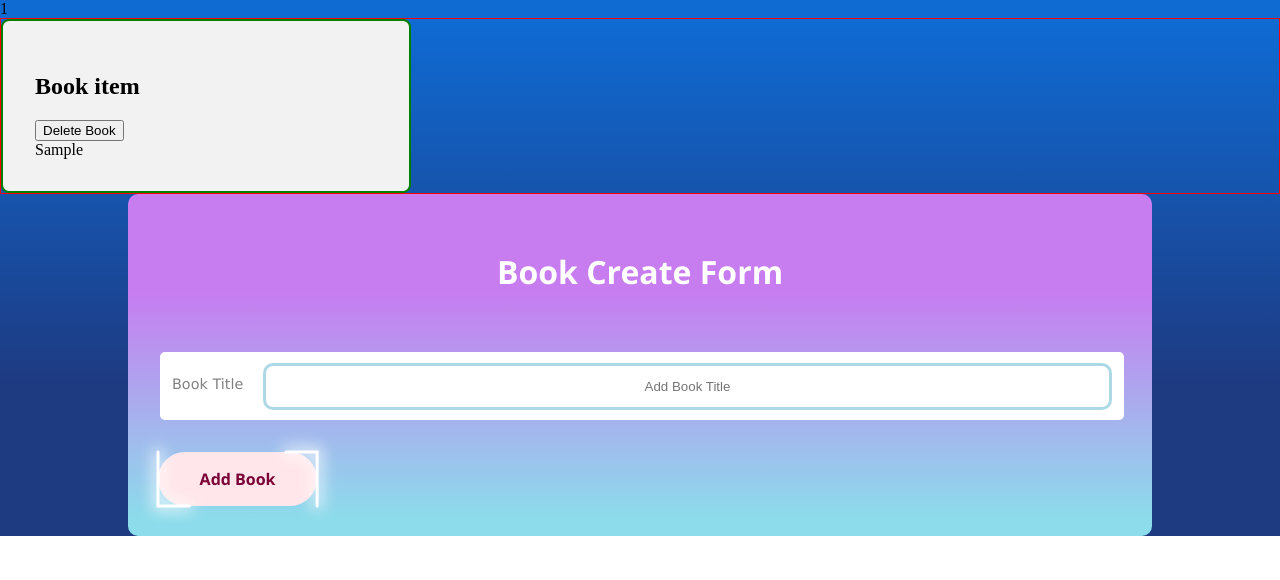
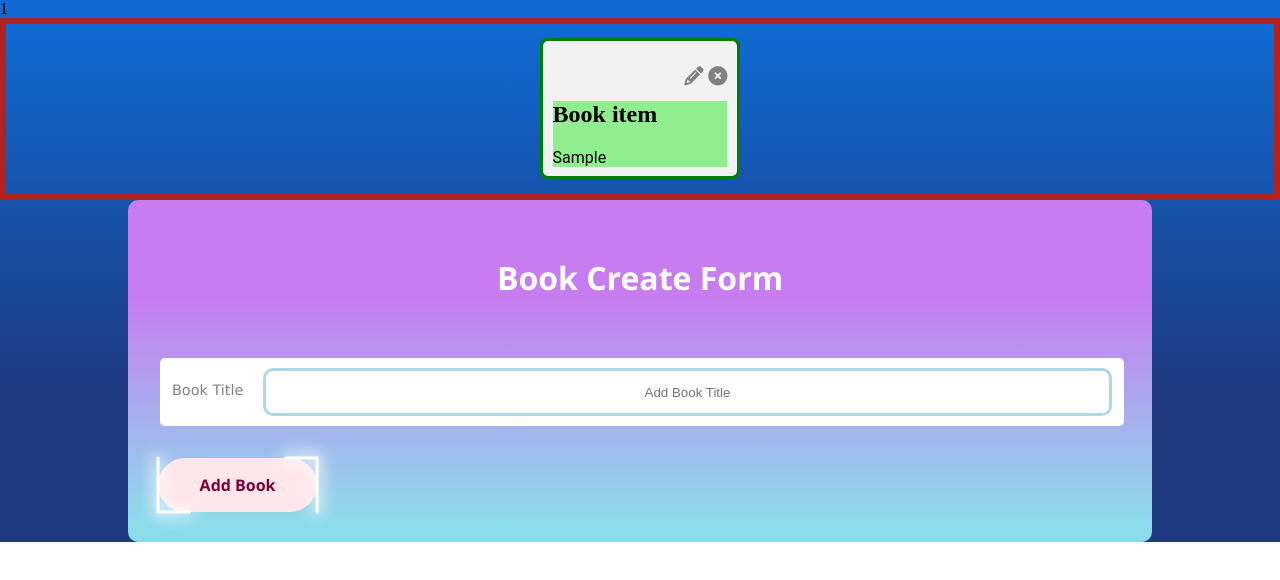
Before and after one commit to bebofofum/books-Practice, a React (Create React App) app: page / in a window 1280 px wide. Both pictures are taken after typing "Sample" into the empty fields and a click on the button "Add Book". Shown: the top 580 px of the page. Built offline with nearby package versions, Linux system fonts and the light colour scheme.

Commit message:
Adding Edit and Delete buttons to handle book item functionality

```diff
--- a/public/index.html
+++ b/public/index.html
@@ -9,6 +9,7 @@
       name="description"
       content="Web site created using create-react-app"
     />
+    <link rel="stylesheet" href="https://cdnjs.cloudflare.com/ajax/libs/font-awesome/6.5.1/css/all.min.css" integrity="sha512-DTOQO9RWCH3ppGqcWaEA1BIZOC6xxalwEsw9c2QQeAIftl+Vegovlnee1c9QX4TctnWMn13TZye+giMm8e2LwA==" crossorigin="anonymous" referrerpolicy="no-referrer" />
     <link rel="apple-touch-icon" href="%PUBLIC_URL%/logo192.png" />
     <!--
       manifest.json provides metadata used when your web app is installed on a
--- a/src/components/BookShow.js
+++ b/src/components/BookShow.js
@@ -1,18 +1,39 @@
 import React from 'react';
+import BookEdit from './BookEdit';
+import {useState} from 'react';
 import '../styles/BookShow.css';
 
 
 const BookShow = ({ book, onDeleteBook }) => {
-    const handleClick = () => {
+
+    const [showEdit, setShowEdit] = useState(false);
+
+
+    const handleDeleteClick = () => {
         onDeleteBook(book.id)
     };
 
-    return <div className='book-grid-container'>
-        <h2>Book item</h2>
-        <div className='delete-icon-container'>
-            <button className='delete-icon' onClick={handleClick} >Delete Book</button>
+    const handleEditClick = () => {
+        setShowEdit(!showEdit);
+    }
+
+    let content =  <div className='book-item'>
+            <h2>Book item</h2>
+            <div className='book-title-show'>{book.title}</div>
+        </div>;
+
+    if (showEdit) {
+        content = <BookEdit />
+    }
+
+    return <div className='book-item-container'>
+        <div className='icon-container'>
+            <p className='edit-icon' onClick={handleEditClick}></p>
+            <p className='delete-icon' onClick={handleDeleteClick} ></p>
         </div>
-        <div className='book-title-show'>{book.title}</div>
+
+        <div>{content}</div>
+
     </div>
 }
 
--- a/src/styles/BookList.css
+++ b/src/styles/BookList.css
@@ -1,6 +1,11 @@
 .book-list-container {
-    display: grid;
-    border: solid 1px red;
-    grid-template-columns: repeat(3, 1fr);
+    display: flex;
+    justify-content: center;
+    flex-wrap: wrap;
+    border: solid 6px firebrick;
     gap: 1.5rem;
 }
+
+.book-list-container > * {
+    flex: 1;
+}
--- a/src/styles/BookShow.css
+++ b/src/styles/BookShow.css
@@ -1,7 +1,52 @@
-.book-grid-container {
-    border: solid 2px green;
-    padding: 2rem;
+.book-item-container {
+    border: solid 3px green;
+    max-width: 200px;
+    margin: .9em;
+    padding: .6rem;
     border-radius: 0.5rem;
     box-shadow: 2.5rem;
     background: #f2f2f2;
 }
+
+.book-item {
+    /* border: solid 2px purple; */
+    /* max-width: 90%; */
+    background: lightgreen;
+}
+
+.book-title-show {
+    font-family: Roboto, sans-serif;
+
+}
+
+.icon-container {
+    /* border: solid 2px red; */
+    display: flex;
+    justify-content: flex-end;
+    gap: 0.3em;
+    max-height: 30px;
+    position: relative;
+    z-index: 1;
+}
+
+.delete-icon:before {
+    font: var(--fa-font-solid );
+    font-size: 1.2em;
+    color: gray;
+    content: "\f057";
+    display: block;
+    text-rendering: auto;
+    -webkit-font-smoothing: antialiased;
+
+}
+
+.edit-icon:before {
+    font: var(--fa-font-solid);
+    font-size: 1.2em;
+    color: gray;
+    content: "\f303";
+    display: block;
+    text-rendering: auto;
+    -webkit-font-smoothing: antialiased;
+
+}
```
